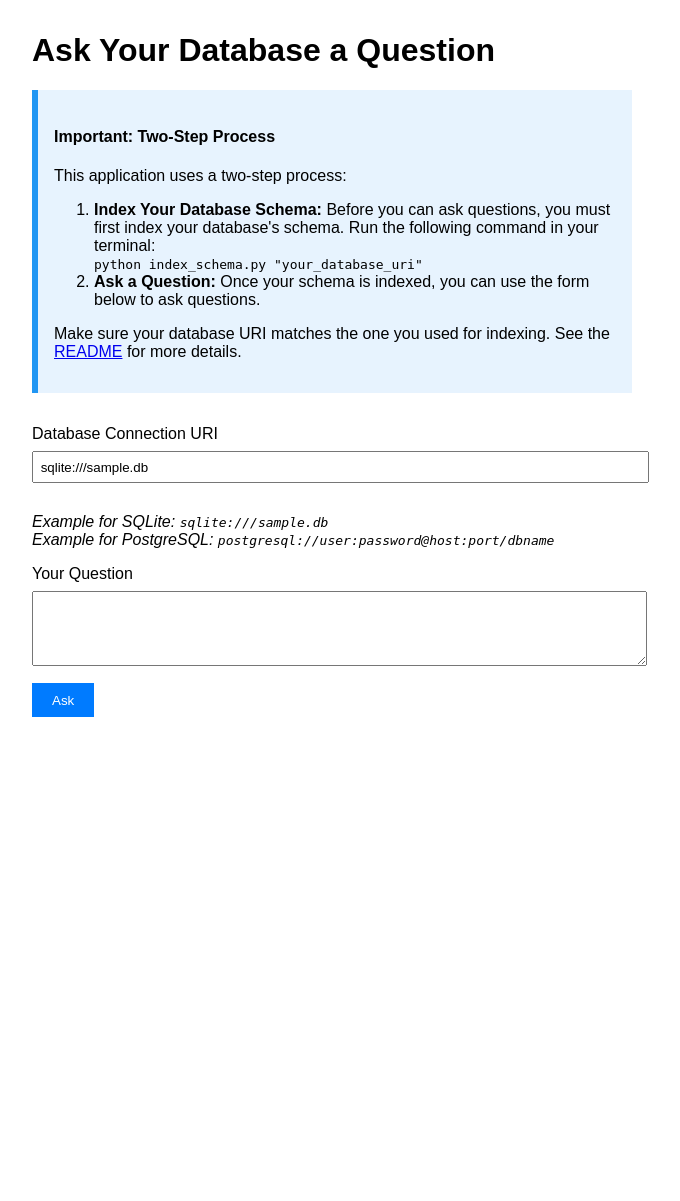
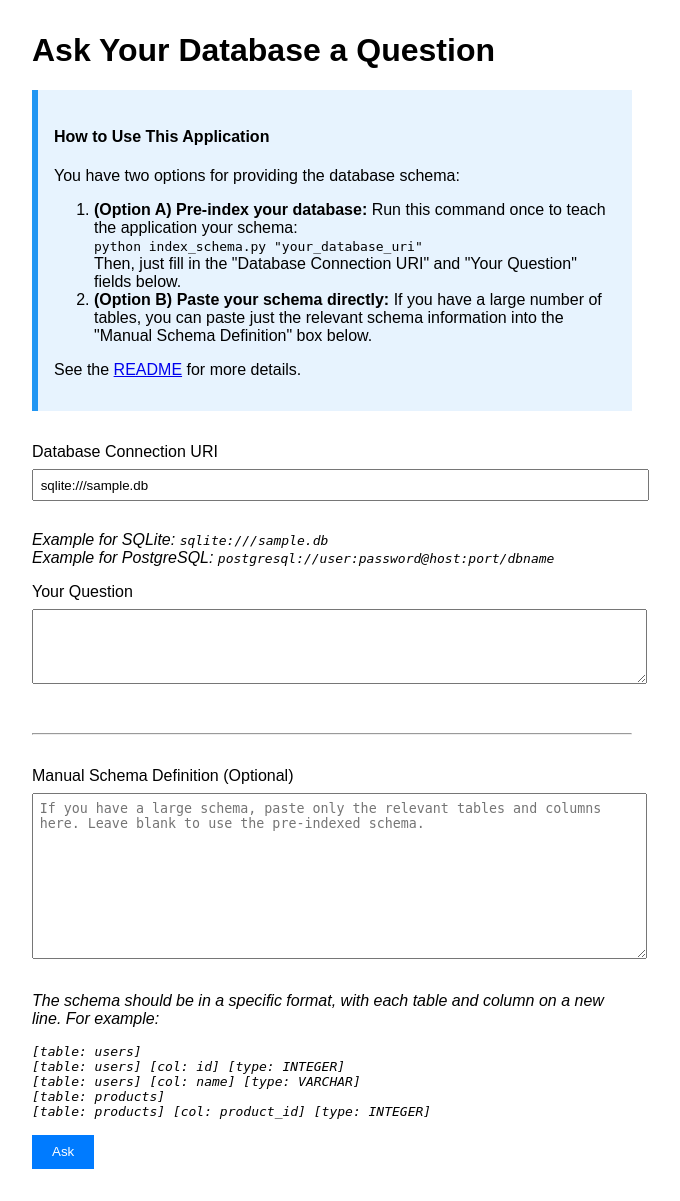
Before and after one commit to YuvanPraveen2001/M-pm, a Flask app: page / in a window 1280 px wide. Shown: the whole page, without its empty margins (308-988 px from the left). Before the commit the page ends 717 px from the top, so only its background shows below. Run offline with Flask 3, Linux system fonts and the light colour scheme; parts of the project's set-up code (start-up, migrations or seed data) failed here and were passed over.

Commit message:
Feat: Add manual schema input for Text-to-SQL
This commit introduces a feature that allows users to provide a database schema manually via a textarea in the UI. This is particularly useful for large databases where the user wants to narrow down the schema for the Text-to-SQL model to improve accuracy.

Key changes:
- A new file `app/schema_utils.py` is created to centralize schema processing logic.
- The schema parsing logic from `index_schema.py` is moved to `app/schema_utils.py`.
- A new function `get_schema_documents_from_text` is added to parse the user-provided schema text.
- `index_schema.py` is refactored to use the new utility function.
- `app/app.py` is refactored to correctly handle the pasted schema text, fixing a previous, incomplete implementation.

```diff
--- a/app/app.py
+++ b/app/app.py
@@ -7,6 +7,7 @@ from langchain_community.chat_models import ChatOllama
 from langchain_core.prompts import ChatPromptTemplate
 from langchain_core.runnables import RunnablePassthrough
 from langchain_core.output_parsers import StrOutputParser
+from app.schema_utils import get_schema_documents_from_text
 
 # It's a good practice to use a .env file for configuration
 from dotenv import load_dotenv
@@ -20,6 +21,34 @@ CHAT_MODEL = "phi3:mini"
 
 app = Flask(__name__, template_folder='../templates')
 
+def get_vector_store_retriever(embeddings, db_uri, schema_text=None):
+    """
+    Creates a retriever from either a user-provided schema text or a persisted ChromaDB index.
+    """
+    if schema_text and schema_text.strip():
+        print("Creating in-memory vector store from provided schema text.")
+        # Create documents from the schema text using the utility function
+        schema_docs = get_schema_documents_from_text(schema_text)
+        # Create an in-memory vector store
+        vector_store = Chroma.from_documents(
+            documents=schema_docs,
+            embedding=embeddings,
+            collection_name="temp_collection"  # Use a temporary collection name
+        )
+    else:
+        print(f"Loading persisted vector store from: {CHROMA_DB_PATH}")
+        # Check if the persisted ChromaDB directory exists
+        if not os.path.exists(CHROMA_DB_PATH):
+            raise FileNotFoundError(f"ChromaDB index not found at '{CHROMA_DB_PATH}'. Please run the indexing script first: `python index_schema.py \"{db_uri}\"`")
+        # Load the persisted vector store
+        vector_store = Chroma(
+            persist_directory=CHROMA_DB_PATH,
+            embedding_function=embeddings,
+            collection_name=COLLECTION_NAME
+        )
+
+    return vector_store.as_retriever()
+
 @app.route('/')
 def index():
     return render_template('index.html')
@@ -28,24 +57,18 @@ def index():
 def query():
     db_uri = request.form.get('db_uri')
     natural_language_query = request.form.get('query')
+    schema_text = request.form.get('schema_text') # New field
 
     if not db_uri or not natural_language_query:
         return render_template('result.html', error="Database URI and query are required.")
 
-    if not os.path.exists(CHROMA_DB_PATH):
-        return render_template('result.html',
-                               query=natural_language_query,
-                               error=f"ChromaDB index not found at '{CHROMA_DB_PATH}'. Please run the indexing script first: `python index_schema.py \"{db_uri}\"`")
-
     sql_query = ""
     try:
         embeddings = OllamaEmbeddings(model=EMBED_MODEL)
-        vector_store = Chroma(
-            persist_directory=CHROMA_DB_PATH,
-            embedding_function=embeddings,
-            collection_name=COLLECTION_NAME
-        )
-        retriever = vector_store.as_retriever()
+
+        # Get the retriever based on whether schema_text is provided
+        retriever = get_vector_store_retriever(embeddings, db_uri, schema_text)
+
         llm = ChatOllama(model=CHAT_MODEL)
 
         template = """
--- a/templates/index.html
+++ b/templates/index.html
@@ -42,15 +42,21 @@
         <h1>Ask Your Database a Question</h1>
 
         <div class="info-box">
-            <h4>Important: Two-Step Process</h4>
-            <p>This application uses a two-step process:</p>
+            <h4>How to Use This Application</h4>
+            <p>You have two options for providing the database schema:</p>
             <ol>
-                <li><strong>Index Your Database Schema:</strong> Before you can ask questions, you must first index your database's schema. Run the following command in your terminal:
-                    <br><code>python index_schema.py "your_database_uri"</code>
+                <li>
+                    <strong>(Option A) Pre-index your database:</strong>
+                    Run this command once to teach the application your schema:
+                    <br><code>python index_schema.py "your_database_uri"</code><br>
+                    Then, just fill in the "Database Connection URI" and "Your Question" fields below.
                 </li>
-                <li><strong>Ask a Question:</strong> Once your schema is indexed, you can use the form below to ask questions.</li>
+                <li>
+                    <strong>(Option B) Paste your schema directly:</strong>
+                    If you have a large number of tables, you can paste just the relevant schema information into the "Manual Schema Definition" box below.
+                </li>
             </ol>
-            <p>Make sure your database URI matches the one you used for indexing. See the <a href="README.md" target="_blank">README</a> for more details.</p>
+            <p>See the <a href="README.md" target="_blank">README</a> for more details.</p>
         </div>
 
         <form action="/query" method="post">
@@ -62,6 +68,21 @@
             <label for="query">Your Question</label>
             <textarea id="query" name="query" rows="4" required></textarea>
 
+            <hr style="margin: 2em 0;">
+
+            <label for="schema_text">Manual Schema Definition (Optional)</label>
+            <textarea id="schema_text" name="schema_text" rows="10" placeholder="If you have a large schema, paste only the relevant tables and columns here. Leave blank to use the pre-indexed schema."></textarea>
+            <p><i>The schema should be in a specific format, with each table and column on a new line. For example:
+<pre>
+[table: users]
+[table: users] [col: id] [type: INTEGER]
+[table: users] [col: name] [type: VARCHAR]
+[table: products]
+[table: products] [col: product_id] [type: INTEGER]
+</pre>
+            </i></p>
+
+
             <button type="submit">Ask</button>
         </form>
     </div>
```
Also changed, not shown: app/schema_utils.py (added, +58 -0 lines), index_schema.py (+3 -30 lines), test_output_scenario1.html (added, +56 -0 lines), chroma_db/chroma.sqlite3, sample.db, 1 other file.
